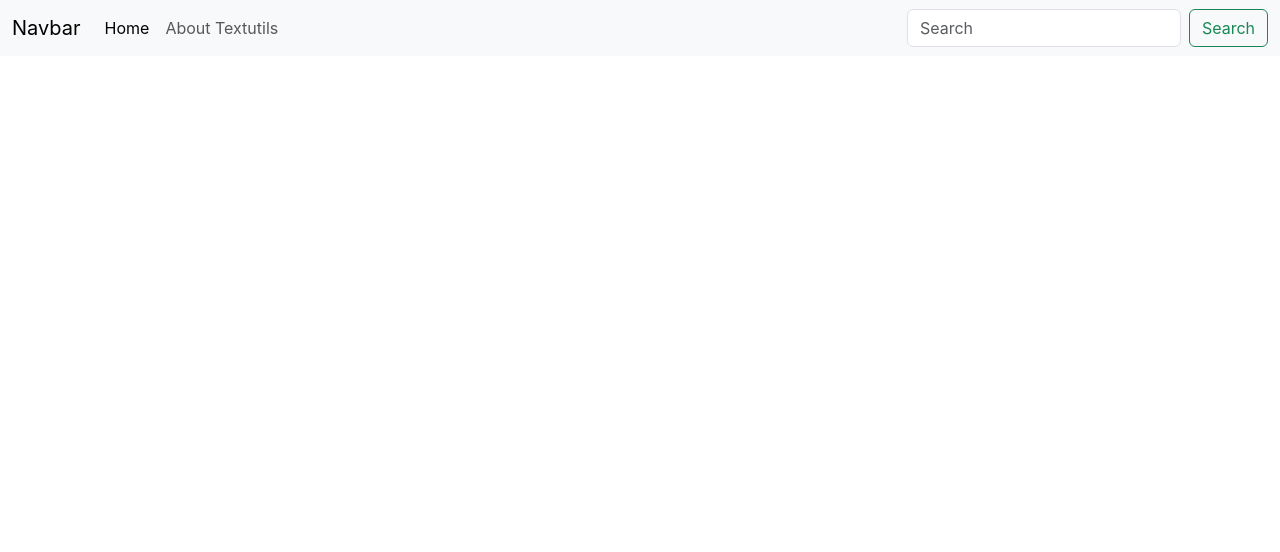
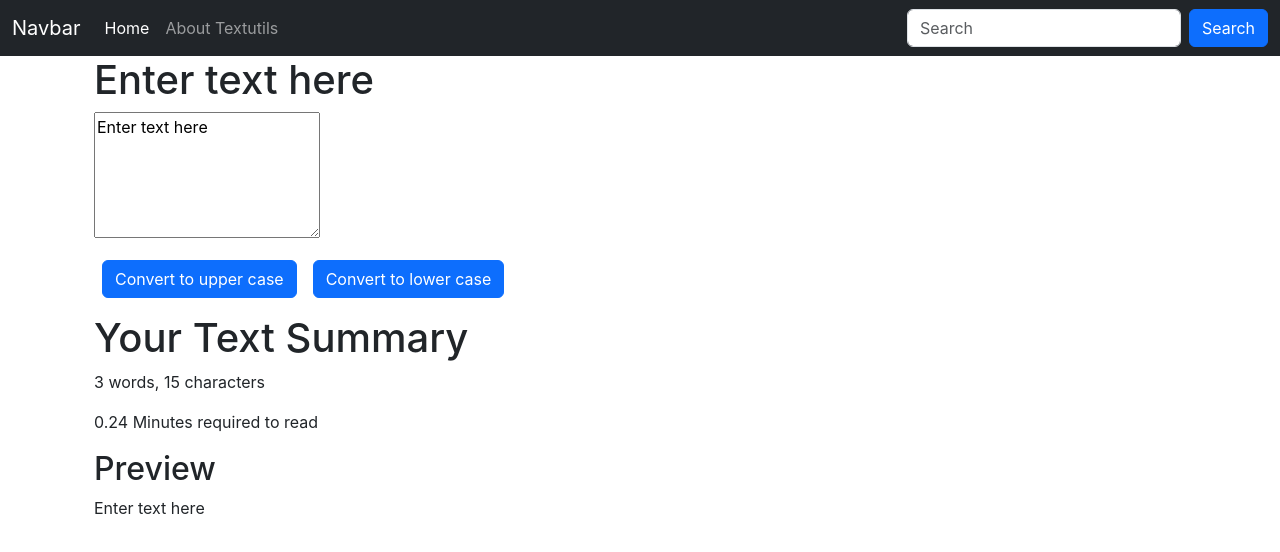
Before and after one commit to Princekumar-Mehta/textutils, a React (Create React App) app: page / in a window 1280 px wide. Shown: the top 552 px of the page. Built offline with nearby package versions, Linux system fonts and the light colour scheme.

Commit message:
lower case, some bootstrap

```diff
--- a/src/App.js
+++ b/src/App.js
@@ -1,10 +1,13 @@
 import "./App.css";
 import Navbar from "./components/Navbar";
-
+import Form from "./components/Form";
 function App() {
   return (
     <>
       <Navbar title="Navbar" aboutText="About Textutils"></Navbar>
+      <div className="container mb-8">
+        <Form heading="Enter text here"></Form>
+      </div>
     </>
   );
 }
--- a/src/components/Form.js
+++ b/src/components/Form.js
@@ -8,9 +8,13 @@
   const handleUpClick = () => {
     setText(text.toUpperCase());
   };
+  const handleLowerClick = () => {
+    setText(text.toLowerCase());
+  };
   const [text, setText] = useState("Enter text here");
   return (
-    <div>
+    <>
+      <div className="container">
         <h1>{props.heading}</h1>
         <div className="mb-3">
           <textarea
@@ -20,10 +24,23 @@
             value={text}
           />
         </div>
-      <button className="btn btn-primary" onClick={handleUpClick}>
+        <button className="btn btn-primary mx-2" onClick={handleUpClick}>
           Convert to upper case
         </button>
+        <button className="btn btn-primary mx-2" onClick={handleLowerClick}>
+          Convert to lower case
+        </button>
       </div>
+      <div className="container my-3">
+        <h1>Your Text Summary</h1>
+        <p>
+          {text.split(" ").length} words, {text.length} characters
+        </p>
+        <p>{0.08 * text.split(" ").length} Minutes required to read</p>
+        <h2>Preview</h2>
+        <p>{text}</p>
+      </div>
+    </>
   );
 }
 
--- a/src/components/Navbar.js
+++ b/src/components/Navbar.js
@@ -3,7 +3,7 @@
 export default function Navbar(props) {
   return (
     <div>
-      <nav className="navbar navbar-expand-lg bg-body-tertiary">
+      <nav className="navbar navbar-expand-lg navbar-dark bg-dark">
         <div className="container-fluid">
           <a className="navbar-brand" href="/">
             {props.title}
@@ -39,7 +39,7 @@
                 placeholder="Search"
                 aria-label="Search"
               />
-              <button className="btn btn-outline-success" type="submit">
+              <button className="btn btn-primary" type="submit">
                 Search
               </button>
             </form>
```
Lines whose indentation alone changed are shown as unchanged.
